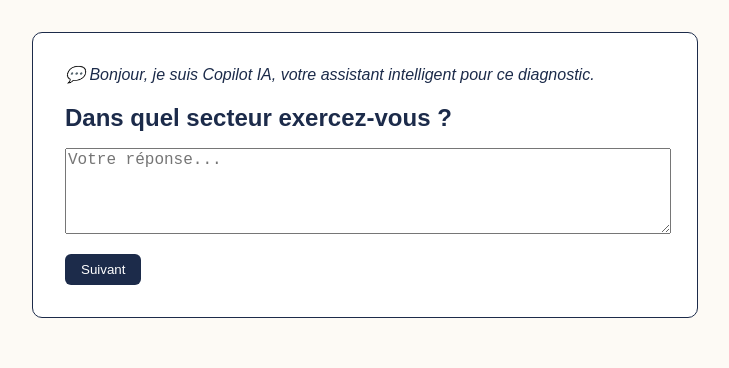
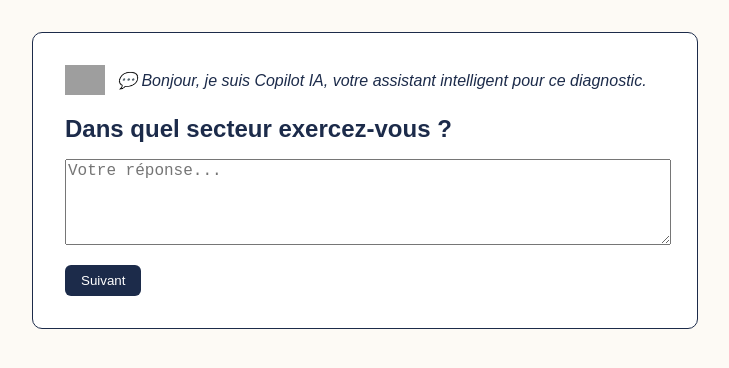
Before and after one commit to Adalane/Copilot-Entreprise, a React (Vite) app: page / in a window 1280 px wide. Shown: the top 368 px of the page, without its empty margins (275-1004 px from the left). Built offline with nearby package versions, Linux system fonts and the light colour scheme; grey boxes are pictures that could not be loaded.

Commit message:
Update AuditAssistant.jsx

```diff
--- a/src/pages/AuditAssistant.jsx
+++ b/src/pages/AuditAssistant.jsx
@@ -1,9 +1,11 @@
-import { useState } from "react";
+import { useState, useEffect } from "react";
 import jsPDF from "jspdf";
 
 export default function AuditAssistant() {
   const [step, setStep] = useState(0);
   const [responses, setResponses] = useState({});
+  const [showAvatar, setShowAvatar] = useState(true);
+  const [voiceEnabled] = useState(true);
 
   const questions = [
     { key: "secteur", label: "Dans quel secteur exercez-vous ?" },
@@ -25,6 +27,16 @@ export default function AuditAssistant() {
     "Je continue l’analyse...",
     "Encore une étape pour affiner votre profil..."
   ];
+
+  useEffect(() => {
+    if (voiceEnabled && step < questions.length) {
+      const message = new SpeechSynthesisUtterance(
+        step === 0 ? iaIntro[0] : iaIntro[Math.min(step, iaIntro.length - 1)]
+      );
+      message.lang = "fr-FR";
+      window.speechSynthesis.speak(message);
+    }
+  }, [step, voiceEnabled]);
 
   const handleChange = (key, value) => {
     setResponses({ ...responses, [key]: value });
@@ -89,9 +101,14 @@ export default function AuditAssistant() {
     <div style={{ background: "#fdfaf5", minHeight: "100vh", padding: "2rem" }}>
       {step < questions.length ? (
         <div style={{ maxWidth: "600px", margin: "0 auto", background: "#ffffff", padding: "2rem", borderRadius: "10px", border: "1px solid #1c2b4a" }}>
-          <div style={{ marginBottom: "1rem", fontStyle: "italic", color: "#1c2b4a" }}>
-            💬 {step === 0 ? iaIntro[0] : iaIntro[Math.min(step, iaIntro.length - 1)]}
-          </div>
+          {showAvatar && (
+            <div style={{ display: "flex", alignItems: "center", marginBottom: "1rem" }}>
+              <img src="https://cdn-icons-png.flaticon.com/512/4712/4712035.png" alt="IA" style={{ width: "40px", marginRight: "0.75rem" }} />
+              <div style={{ fontStyle: "italic", color: "#1c2b4a" }}>
+                💬 {step === 0 ? iaIntro[0] : iaIntro[Math.min(step, iaIntro.length - 1)]}
+              </div>
+            </div>
+          )}
           <h2 style={{ marginBottom: "1rem", color: "#1c2b4a" }}>{questions[step].label}</h2>
           <textarea
             style={{ width: "100%", minHeight: "80px", fontSize: "1rem", marginBottom: "1rem" }}
```
